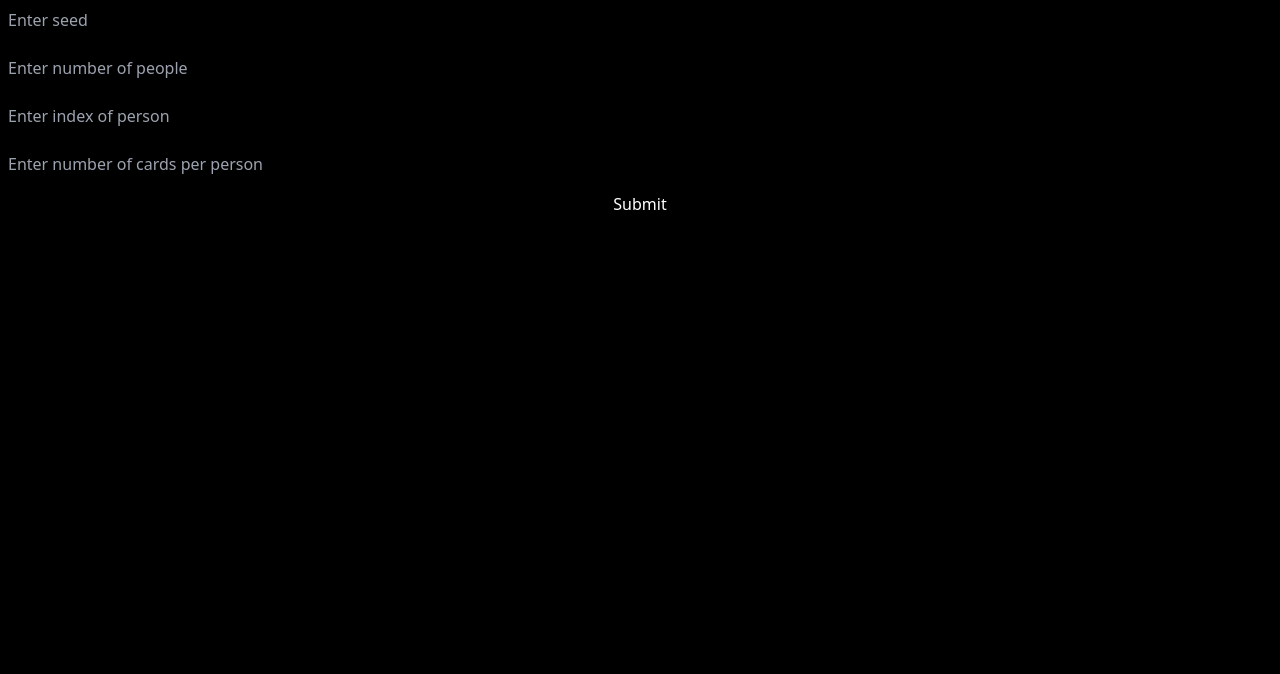
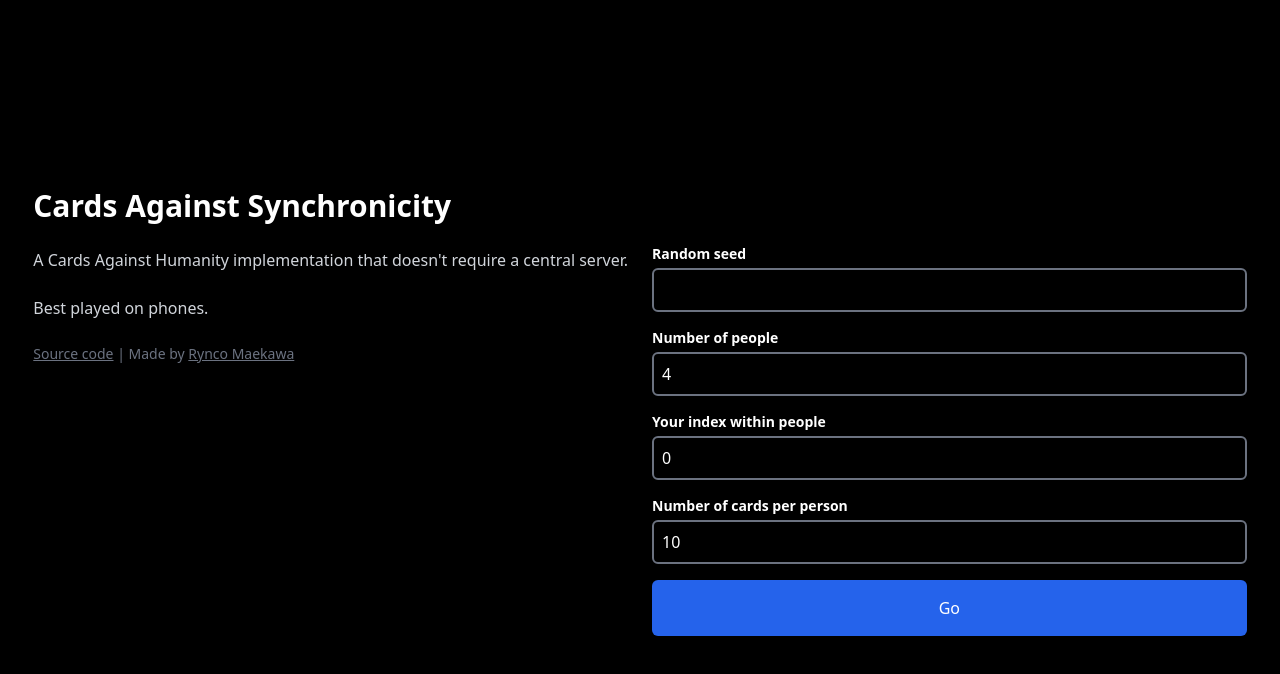
Before and after one commit to Pangpang-Studio/cas, a Vue app: page / in a window 1280 px wide. Shown: the top 674 px of the page. Built offline with nearby package versions, Linux system fonts and the light colour scheme.

Commit message:
Polish UI

```diff
--- a/src/App.vue
+++ b/src/App.vue
@@ -1,46 +1,20 @@
 <script setup lang="ts">
-import { ref } from "vue";
-import CardDeck from "./components/CardDeck.vue";
+import { ref } from 'vue'
+import CardDeck from './components/CardDeck.vue'
+import Homepage, { type SubmitData } from './components/Homepage.vue'
 
-const seed = ref<string | null>(null);
-const nPeople = ref<number | null>(null);
-const idxPerson = ref<number | null>(null);
-const cardPerPerson = ref<number | null>(null);
+const submittedData = ref<SubmitData | null>(null)
 
-const submittedData = ref<{
-  seed: string;
-  nPeople: number;
-  idxPerson: number;
-  cardPerPerson: number;
-} | null>(null);
+const submitted = ref(false)
 
-const submitted = ref(false);
-
-function submit() {
-  submittedData.value = {
-    seed: seed.value as string,
-    nPeople: nPeople.value as number,
-    idxPerson: (idxPerson.value as number) % (nPeople.value as number),
-    cardPerPerson: cardPerPerson.value as number,
-  };
-  submitted.value = true;
+function submit(data: SubmitData) {
+  submittedData.value = data
+  submitted.value = true
 }
 </script>
 
 <template>
-  <div
-    v-if="submittedData === null"
-    class="flex flex-col gap-2 justify-center align-center"
-  >
-    <input v-model="seed" placeholder="Enter seed" />
-    <input v-model="nPeople" placeholder="Enter number of people" />
-    <input v-model="idxPerson" placeholder="Enter index of person " />
-    <input
-      v-model="cardPerPerson"
-      placeholder="Enter number of cards per person"
-    />
-    <button @click="submit">Submit</button>
-  </div>
+  <Homepage v-if="submittedData === null" @submit="submit" />
   <CardDeck
     v-else
     :seed="submittedData.seed"
@@ -50,8 +24,4 @@
   />
 </template>
 
-<style scoped>
-input {
-  @apply bg-black text-white p-2 rounded-lg;
-}
-</style>
+<style scoped></style>
--- a/src/components/CardDeck.vue
+++ b/src/components/CardDeck.vue
@@ -1,127 +1,140 @@
 <script setup lang="ts">
-import { ref } from "vue";
-import { Deck, Game, loadPack } from "../cah";
+import { ref } from 'vue'
+import { Deck, Game, loadPack } from '../cah'
 
 const props = defineProps<{
-  seed: string;
-  nPeople: number;
-  idxPerson: number;
-  cardPerPerson: number;
-}>();
+  seed: string
+  nPeople: number
+  idxPerson: number
+  cardPerPerson: number
+}>()
 
-let deck: Deck | null = null;
-let game: Game | null = null;
-const loaded = ref(false);
+let deck: Deck | null = null
+let game: Game | null = null
+const loaded = ref(false)
 
 loadPack().then((pack) => {
-  console.log(pack);
+  console.log(pack)
 
-  deck = new Deck(
-    pack.black,
-    pack.white,
-    props.seed,
-    props.nPeople,
-    props.idxPerson
-  );
+  deck = new Deck(pack.black, pack.white, props.seed, props.nPeople, props.idxPerson)
 
-  game = new Game(deck, props.cardPerPerson);
+  game = new Game(deck, props.cardPerPerson)
 
-  loaded.value = true;
-});
+  loaded.value = true
+})
 
-const selectedIndices = ref<number[]>([]);
+const selectedIndices = ref<number[]>([])
 
 function selectCard(i: number) {
-  let pickCount = game!.blackCard.value.pick;
+  let pickCount = game!.blackCard.value.pick
   if (selectedIndices.value.includes(i)) {
-    selectedIndices.value = selectedIndices.value.filter((j) => j !== i);
+    selectedIndices.value = selectedIndices.value.filter((j) => j !== i)
   } else {
-    selectedIndices.value.push(i);
+    selectedIndices.value.push(i)
     while (selectedIndices.value.length > pickCount) {
-      selectedIndices.value.shift();
+      selectedIndices.value.shift()
     }
   }
 }
 
 function cardSelectIdx(i: number) {
-  return selectedIndices.value.indexOf(i);
+  return selectedIndices.value.indexOf(i)
 }
 
-const submitMode = ref(false);
+const submitMode = ref(false)
 
 function submit() {
-  submitMode.value = true;
+  if (selectedIndices.value.length !== game!.blackCard.value.pick) {
+    alert('Please select ' + game!.blackCard.value.pick + ' cards.')
+    return
+  }
+  submitMode.value = true
 }
 
 function goToNextRound() {
-  submitMode.value = false;
-  game!.submitCards(selectedIndices.value);
-  selectedIndices.value = [];
-  game!.drawBlack();
+  submitMode.value = false
+  game!.submitCards(selectedIndices.value)
+  selectedIndices.value = []
+  game!.drawBlack()
 }
 
 function formatCard(card: string) {
-  return card.replace(/_/g, "______");
+  return card.replace(/_/g, '______')
 }
 </script>
 
 <template>
   <template v-if="loaded && game">
-    <div class="flex flex-col h-full" v-if="submitMode === false">
-      <div class="bg-black p-4 rounded-lg text-xl font-bold">
-        {{ formatCard(game.blackCard.value.text) }}
+    <div class="container flex flex-col h-full" v-if="submitMode === false">
+      <!-- Black card -->
+      <div class="px-4 py-8 flex flex-col">
+        <div class="text-xl md:text-2xl">
+          {{ formatCard(game.blackCard.value.text) }}
+        </div>
+        <!-- Pick N -->
+        <div class="font-bold mt-2" v-if="game.blackCard.value.pick > 1">
+          Pick {{ game.blackCard.value.pick }}
+        </div>
       </div>
-      <div class="flex-1 overflow-scroll grid grid-cols-1 gap-2 mx-2">
+      <div
+        class="flex-1 overflow-scroll grid grid-cols-1 md:grid-cols-2 lg:grid-cols-3 xl:grid-cols-4 gap-2 mx-2 md:mx-4 md:gap-4"
+      >
         <template v-for="(card, i) in game.whiteCards.value" :key="i">
           <div
-            class="bg-white p-4 rounded-lg text-black grid grid-cols-6 min-h-20"
-            :class="{ 'bg-gray-300': selectedIndices.includes(i) }"
+            class="p-4 pb-6 rounded-lg text-black flex flex-row md:text-xl transition-colors cursor-pointer"
+            :class="{
+              'bg-gray-300': selectedIndices.includes(i),
+              'bg-white': !selectedIndices.includes(i),
+            }"
             @click="selectCard(i)"
           >
-            <div class="col-span-5">
+            <div class="grow-[5] basis-0 min-h-10 md:min-h-15">
               {{ card }}
             </div>
-            <div class="text-sm text-gray-500 col-span-1 text-right">
+            <div class="grow-[1] basis-0 flex justify-end items-start">
               <template v-if="cardSelectIdx(i) !== -1">
-                ({{ cardSelectIdx(i) + 1 }})
-              </template>
+                <div
+                  class="bg-black text-white rounded-full flex justify-center items-center font-bold text-sm w-6 h-6 md:text-base md:w-6 md:h-6"
+                >
+                  {{ cardSelectIdx(i) + 1 }}
+                </div></template
+              >
             </div>
           </div>
         </template>
       </div>
-      <div class="flex flex-row p-2 gap-4">
-        <button
-          @click="submit"
-          class="basis-0 flex-1 bg-blue-700 p-2 rounded-md"
-        >
-          Submit
-        </button>
-        <button
-          @click="goToNextRound"
-          class="basis-0 flex-1 bg-gray-700 p-2 rounded-md"
-        >
+      <div class="btn-row">
+        <button @click="submit" class="basis-0 flex-1 bg-blue-700 hover:bg-blue-800">Submit</button>
+        <button @click="goToNextRound" class="basis-0 flex-1 bg-gray-700 hover:bg-gray-500">
           Next round
         </button>
       </div>
     </div>
-    <div class="flex flex-col h-full" v-else>
+    <div class="container flex flex-col h-full" v-else>
       <!-- Show submitted cards -->
-      <div class="bg-black p-4 rounded-lg text-lg bold">
+      <div class="bg-black px-4 py-8 text-xl md:text-3xl bold">
         {{ formatCard(game.blackCard.value.text) }}
       </div>
-      <div class="flex-1 overflow-scroll flex flex-col gap-2 mx-2">
-        <template v-for="idx in selectedIndices" :key="idx">
+      <div class="flex-1 overflow-scroll flex flex-col gap-2 mx-2 md:mx-4 md:gap-4">
+        <template v-for="(idx, i) in selectedIndices" :key="idx">
           <div
-            class="bg-white p-4 rounded-lg text-black text-3xl font-bold min-h-40 grow flex-shrink-0"
+            class="bg-white p-4 md:p-8 rounded-lg text-black text-3xl md:text-4xl font-bold min-h-40 grow flex-shrink-0 flex flex-col"
           >
-            {{ game.whiteCards.value[idx] }}
+            <div class="flex-1">
+              {{ game.whiteCards.value[idx] }}
+            </div>
+
+            <!-- Author info -->
+            <div class="text-xs text-gray-500 font-normal" v-if="i === selectedIndices.length - 1">
+              cas.rynco.me
+            </div>
           </div>
         </template>
       </div>
-      <div class="p-2 flex flex-row">
+      <div class="btn-row">
         <button
           @click="goToNextRound"
-          class="basis-0 flex-1 bg-gray-700 p-2 rounded-md"
+          class="basis-0 flex-1 bg-gray-700 hover:bg-gray-500 rounded-md"
         >
           Next round
         </button>
@@ -133,3 +146,9 @@
     <div>Loading...</div>
   </template>
 </template>
+
+<style scoped>
+.btn-row {
+  @apply flex flex-row p-2 mt-2 gap-2 md:p-4 md:gap-4;
+}
+</style>
--- /dev/null
+++ b/src/components/Homepage.vue
@@ -0,0 +1,63 @@
+<script setup lang="ts">
+import { ref } from 'vue'
+import Input from './Input.vue'
+
+export interface SubmitData {
+  seed: string
+  nPeople: number
+  idxPerson: number
+  cardPerPerson: number
+}
+
+const emit = defineEmits<{
+  (e: 'submit', v: SubmitData): void
+}>()
+
+const seed = ref<string>('')
+const nPeople = ref<number>(4)
+const idxPerson = ref<number>(0)
+const cardPerPerson = ref<number>(10)
+
+const submittedData = ref<SubmitData | null>(null)
+
+function submit() {
+  submittedData.value = {
+    seed: seed.value as string,
+    nPeople: nPeople.value as number,
+    idxPerson: (idxPerson.value as number) % (nPeople.value as number),
+    cardPerPerson: cardPerPerson.value as number,
+  }
+  emit('submit', submittedData.value!)
+}
+</script>
+
+<template>
+  <div class="container flex flex-col min-h-full justify-center items-center">
+    <div class="grid grid-cols-1 md:grid-cols-2 gap-6">
+      <div>
+        <h1 class="text-3xl font-bold">Cards Against Synchronicity</h1>
+        <p>A Cards Against Humanity implementation that doesn't require a central server.</p>
+        <p>Best played on phones.</p>
+        <p class="text-sm text-gray-500">
+          <a href="https://github.com/lynzrand/cards-against-synchronicity">Source code</a>
+          | Made by <a href="https://github.com/lynzrand">Rynco Maekawa</a>
+        </p>
+      </div>
+      <div class="flex flex-col space-y-4 pt-20">
+        <Input v-model="seed" label="Random seed" />
+        <Input v-model="nPeople" label="Number of people" />
+        <Input v-model="idxPerson" label="Your index within people" />
+        <Input v-model="cardPerPerson" label="Number of cards per person" />
+        <button @click="submit" class="self-stretch p-4 bg-blue-600 hover:bg-blue-700 rounded-md">
+          Go
+        </button>
+      </div>
+    </div>
+  </div>
+</template>
+
+<style scoped>
+input {
+  @apply bg-black border-2 border-gray-500 focus:border-white text-white p-2 rounded-md;
+}
+</style>
--- /dev/null
+++ b/src/components/Input.vue
@@ -0,0 +1,25 @@
+<script setup lang="ts">
+const { label, placeholder = '' } = defineProps<{
+  label: string
+  placeholder?: string
+}>()
+
+const model = defineModel()
+</script>
+
+<template>
+  <div class="flex flex-col gap-1 items-stretch">
+    <label>{{ label }}</label>
+    <input v-model="model" :placeholder="placeholder" />
+  </div>
+</template>
+
+<style scoped>
+input {
+  @apply bg-black border-2 border-gray-500 focus:border-white text-white p-2 rounded-md;
+}
+
+label {
+  @apply text-white text-sm font-bold;
+}
+</style>
--- a/src/style.css
+++ b/src/style.css
@@ -9,3 +9,20 @@
   height: 100vh;
   width: 100vw;
 }
+
+h1 {
+  @apply text-3xl pt-6 pb-3;
+}
+
+p {
+  @apply py-3 text-gray-300;
+}
+
+a {
+  @apply underline;
+}
+
+input,
+button {
+  @apply bg-gray-800 text-white p-2 md:p-4 rounded-md transition-colors;
+}
--- a/tailwind.config.js
+++ b/tailwind.config.js
@@ -1,8 +1,12 @@
 /** @type {import('tailwindcss').Config} */
 export default {
-  content: ["index.html", "./src/**/*.{vue,js,ts,jsx,tsx}"],
+  content: ['index.html', './src/**/*.{vue,js,ts,jsx,tsx}'],
   theme: {
-    extend: {},
+    extend: {
+      container: {
+        center: true,
+      },
+    },
   },
   plugins: [],
 }
```
